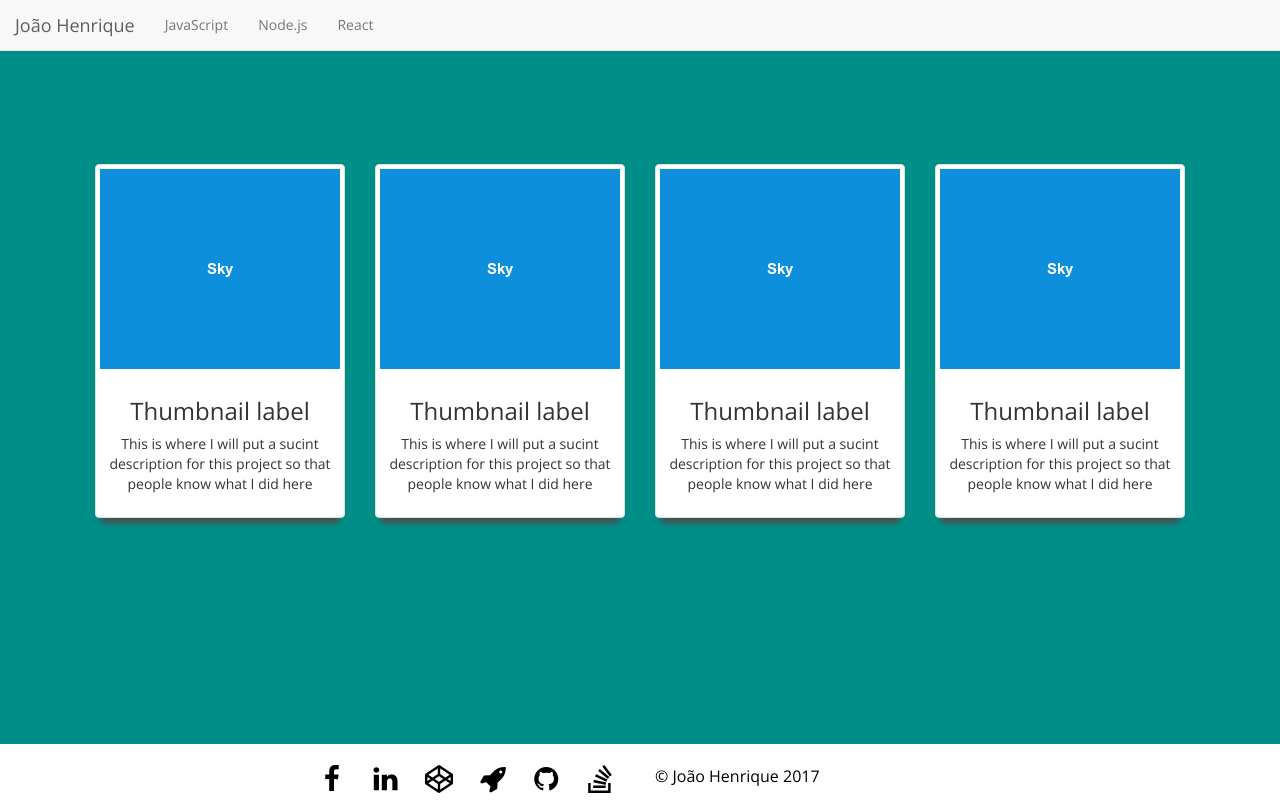
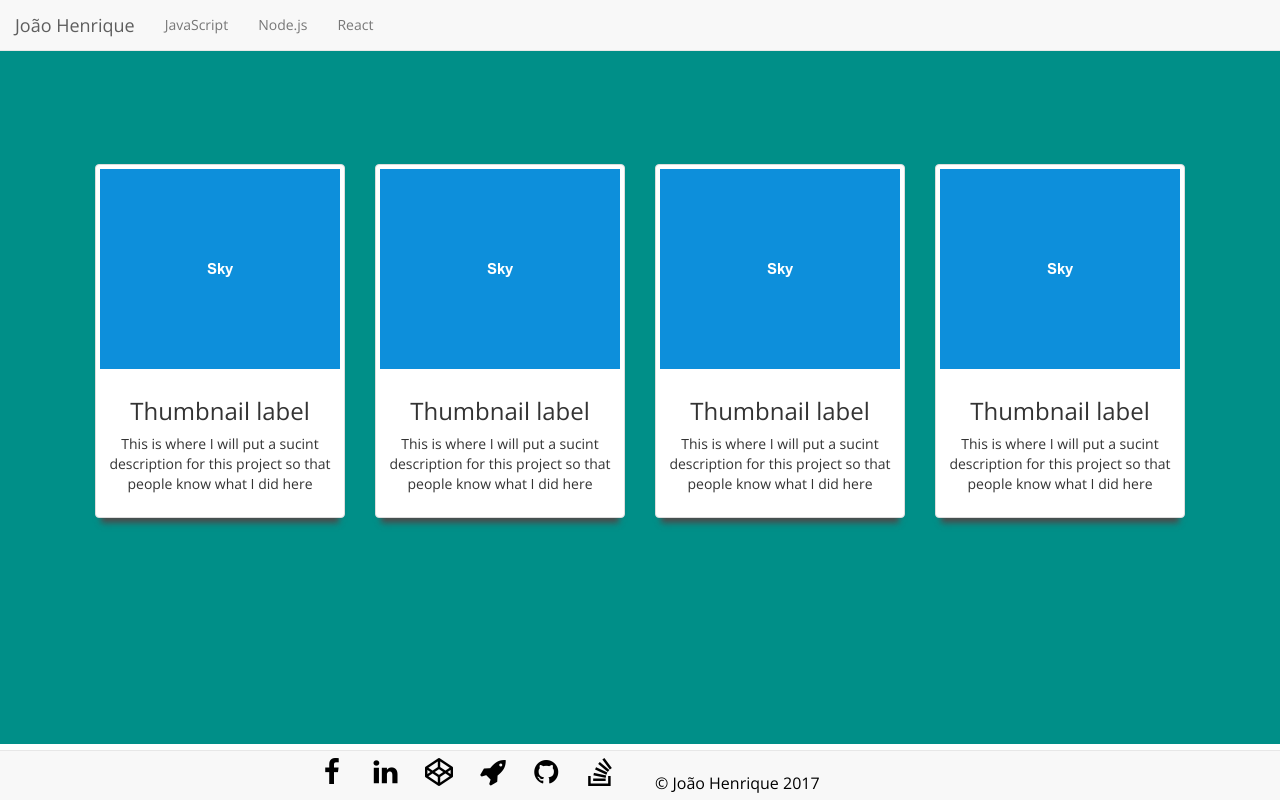
Before and after one commit to Joao-Henrique/JH-Portfolio, a website: page index.html in a window 1280 px wide. Drawn offline with nearby package versions, Linux system fonts and the light colour scheme.

Commit message:
footer updated

```diff
--- a/css/footer.css
+++ b/css/footer.css
@@ -1,3 +1,16 @@
+.socialFooter {
+  text-align: center;
+}
+.authorFooter {
+ color: black;
+  text-align: center;
+}
+h6 {
+  font-size: 16px;
+}
+
+
+
 ul.social-network {
     list-style: none;
     display: inline;
@@ -8,7 +21,6 @@ ul.social-network {
   margin: 0 5px;
   padding: 0;
 }
-
 .social-circle li .socialIcon {
   display: inline-block;
   position: relative;
@@ -46,26 +58,8 @@ ul.social-network {
   -ms-transition: all 0.8s;
   transition: all 0.8s;
 }
-  .socialFooter {
-    text-align: center;
-    padding-top: 1em;
-    height: 30px;
-  }
-  .authorFooter {
-   color: black;
-    text-align: center;
-    height: 30px;
-  }
-  footer {
-  width:100%;
-  height:60px;
-  }
-  .footer {
-  background:white;
-  }
-  h6 {
-    font-size: 16px;
-  }
+
+
 
 
   @media (min-width: 992px) {
--- a/index.html
+++ b/index.html
@@ -124,8 +124,8 @@
 
 
 
-<footer>
-    <div class="container footer">
+<footer class="navbar navbar-default navbar-fixed-bottom">
+    <div class="container-fluid footer">
         <div class="col-md-6 socialFooter">
             <ul class="social-network social-circle">
                 <!-- Facebook -->
```
Lines whose indentation alone changed are shown as unchanged.
